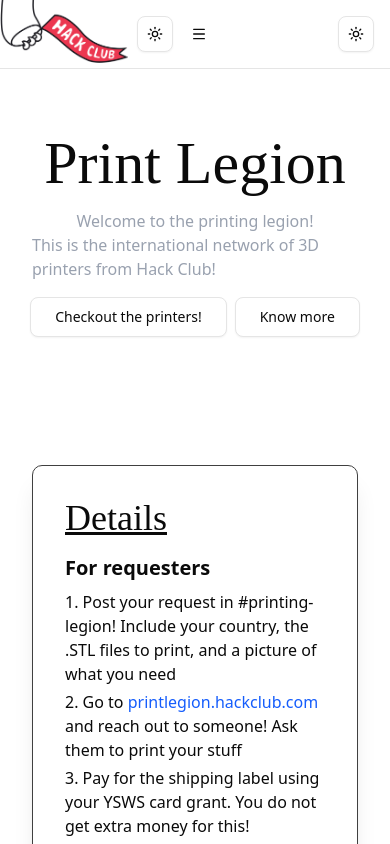
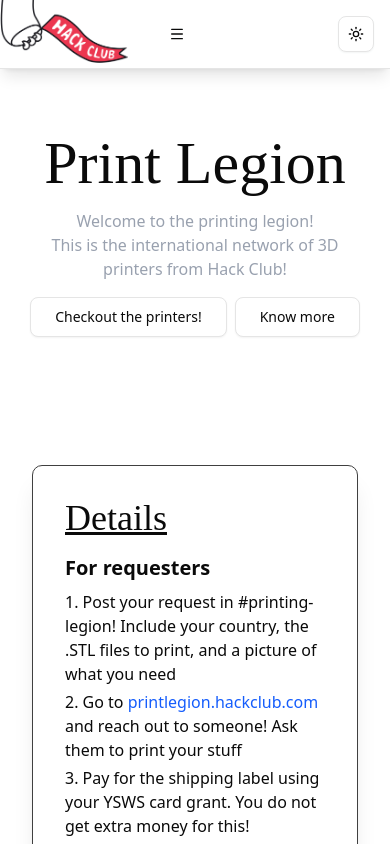
Before and after one commit to hackclub/print-legion, a React (Vite) app in the folder site/: page / in a window 390 px wide. Shown: the top 844 px of the page. Built offline with nearby package versions, Linux system fonts and the light colour scheme.

Commit message:
Made responsive

```diff
--- /dev/null
+++ b/site/src/components/layout.tsx
@@ -0,0 +1,17 @@
+import Navbar from "./ui/navbar.js";
+import Footer from "./ui/footer.js";
+import { Outlet } from "react-router-dom";
+
+
+export default function Layout(){
+    return (
+        <>
+    <Navbar/>
+    <main className="min-h-screen">
+    <Outlet/>
+    </main>
+    <Footer/>
+        </>
+    )
+
+}
--- a/site/src/components/ui/footer.tsx
+++ b/site/src/components/ui/footer.tsx
@@ -4,7 +4,7 @@
 export default function Footer() {
     return (
         <footer className="pt-8 border-t border-b-0 bg-background/80 backdrop-blur-md mt-10">
-            <div className="flex items-center justify-center gap-8">
+            <div className="flex flex-col md:flex-row items-center justify-center gap-8">
                 <Button variant={"link"} >
                 <a href="#" className="flex gap-2">
                     <ArrowUpIcon />
--- a/site/src/components/ui/navbar.tsx
+++ b/site/src/components/ui/navbar.tsx
@@ -17,7 +17,7 @@
     ]
 
     return (
-        <nav className="border-b bg-background/80 backdrop-blur-md sticky top-0 z-50">
+        <nav className="shadow-lg border-b bg-background/70 backdrop-blur-md sticky top-0 z-50">
             <div className="mx-auto flex items-center justify-center p-4">
 
                 <div className="ml-auto">  {/* this div only exists to keep that those links in the middle, don't remove pls'*/}
@@ -38,7 +38,6 @@
                 </div>
 
                 <div className="md:hidden flex items-center gap-2">
-                    <ModeToggle />
                     <Button
                         variant="ghost"
                         size="icon"
--- a/site/src/index.css
+++ b/site/src/index.css
@@ -125,3 +125,7 @@
     max-width:100vw;
     overflow-x:hidden;
 }
+
+html{
+    scroll-behaviour:smooth;
+}
--- a/site/src/main.tsx
+++ b/site/src/main.tsx
@@ -10,11 +10,15 @@
     createBrowserRouter,
     RouterProvider,
 } from "react-router-dom";
+import Layout from './components/layout.js';
 
 
 
 // actual routing
 const router = createBrowserRouter([
+    {
+        element: <Layout />,
+        children: [
             {
                 path: "/",
                 element: <Landing />,
@@ -27,6 +31,8 @@
                 path: "/test",
                 element: <div>TEST ROUTE</div>
             }
+        ]
+    }
 ]);
 
 // dom setup
--- a/site/src/pages/Landing.jsx
+++ b/site/src/pages/Landing.jsx
@@ -35,12 +35,11 @@
 export default function Landing() {
     return (
         <>
-            <Navbar />
             <div className="flex flex-col items-center justify-center">
 
                 <section className="p-8 flex flex-col items-center justify-center w-full my-8 gap-4">
-                    <h1 className="text-6xl font-[silkscreen]">Print Legion</h1>
-                    <div className="flex flex-col items-center">
+                    <h1 className="text-6xl text-center font-[silkscreen]">Print Legion</h1>
+                    <div className="text-center flex flex-col items-center">
                         <p className="text-md text-gray-400">
                             Welcome to the printing legion!
                         </p>
@@ -57,6 +56,7 @@
                             <a href="#details">Know more</a>
                         </Button>
                     </div>
+
                 </section>
 
                 <section className="p-8 flex flex-col items-center justify-center w-full my-8 gap-4" id="details">
@@ -83,7 +83,6 @@
 
 
             </div>
-        <Footer/>
         </>
     );
 }
```
Lines whose indentation alone changed are shown as unchanged.
